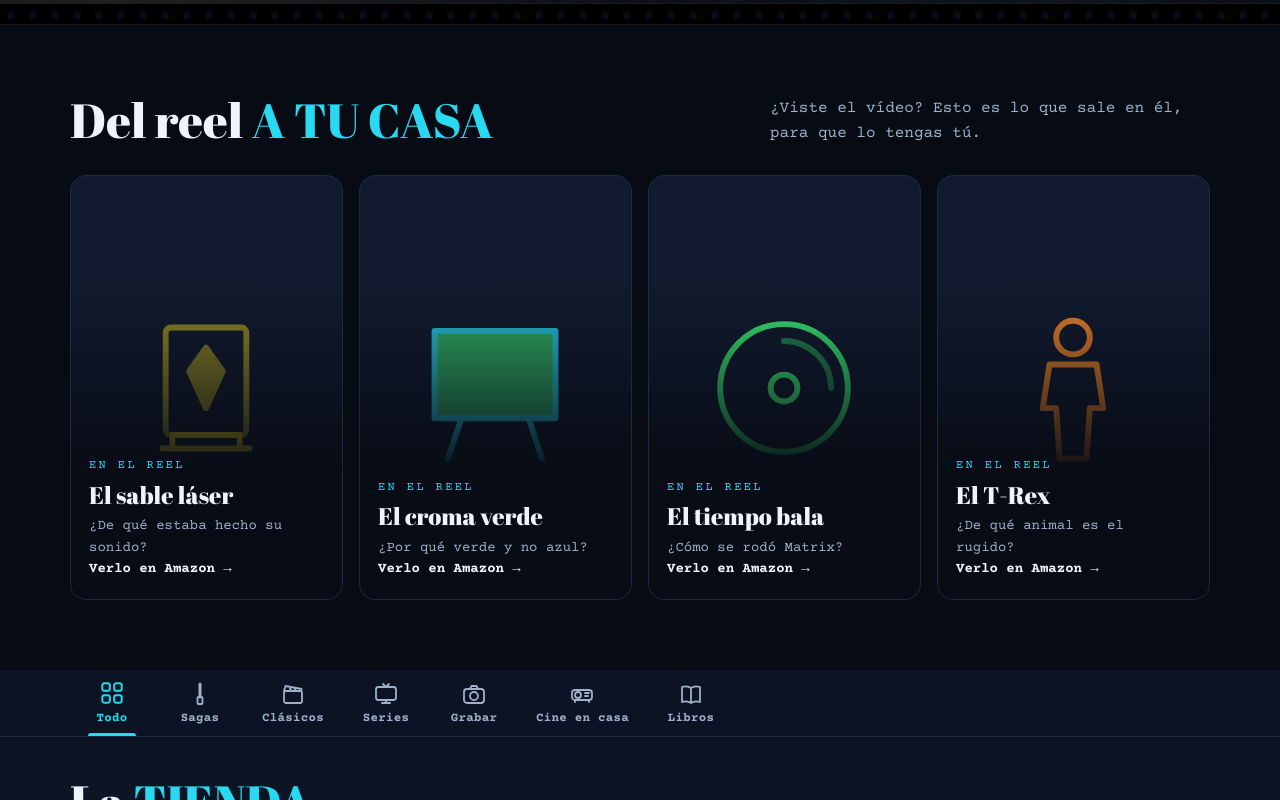
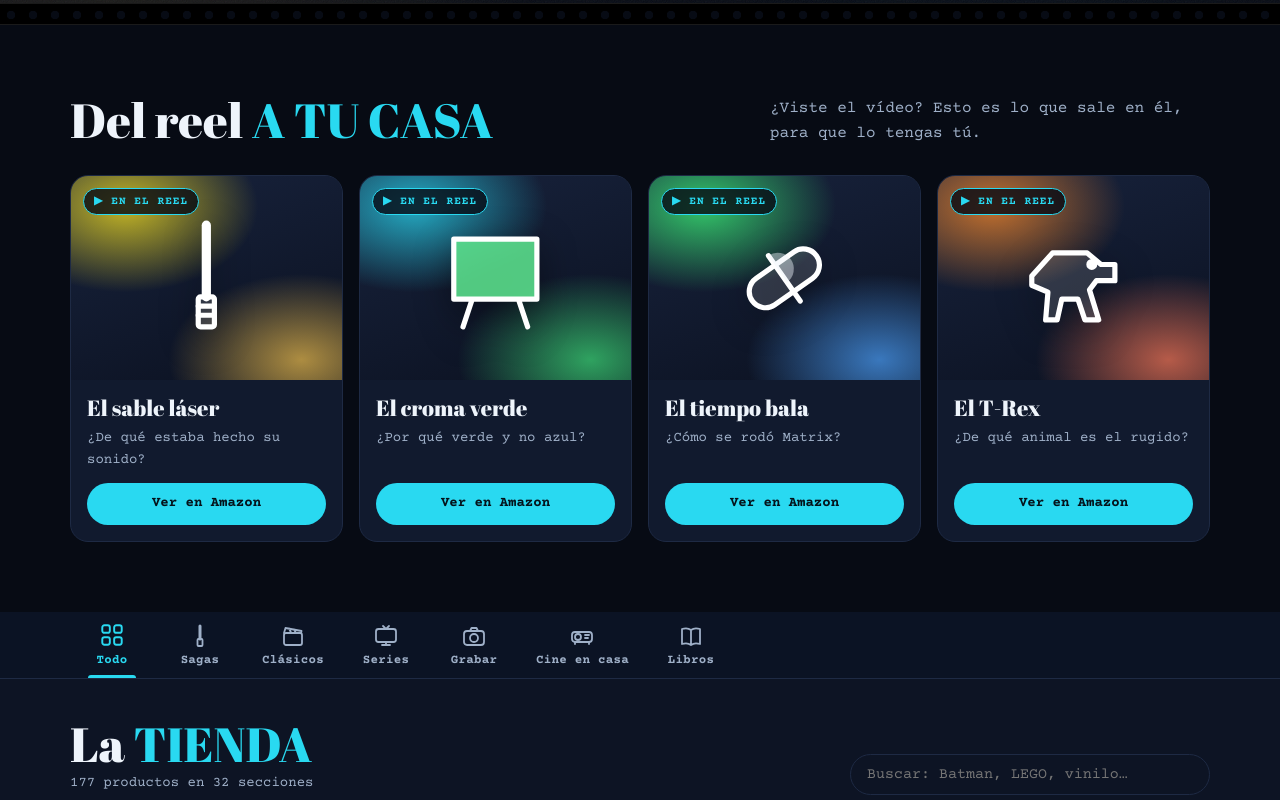
Before and after one commit to celuloidewebs/tienda, a plain HTML site: page index.html in a window 1280 px wide. Shown: the part 653-1453 px from the top of the page. Drawn offline with nearby package versions, Linux system fonts and the light colour scheme; a web font is replaced by a local one.

Commit message:
Del reel a tu casa: tarjetas como las cajas
Co-Authored-By: Claude Opus 5.5 <noreply@anthropic.com>

```diff
--- a/index.html
+++ b/index.html
@@ -347,6 +347,38 @@ section{padding:70px 0}
   .ver-todos{width:100%}
 }
 
+
+/* Del reel a tu casa: misma caja que los productos */
+.reel2{display:flex;flex-direction:column;text-decoration:none;color:inherit;background:var(--panel);
+  border:1px solid var(--linea);border-radius:18px;overflow:hidden;
+  transition:transform .25s cubic-bezier(.2,.8,.2,1), border-color .25s, box-shadow .25s}
+.reel2:hover{transform:translateY(-4px);border-color:color-mix(in srgb, var(--c) 70%, transparent);
+  box-shadow:0 16px 40px -12px color-mix(in srgb, var(--c) 45%, transparent)}
+.reel2 .foto{position:relative;aspect-ratio:4/3;display:grid;place-items:center;overflow:hidden;
+  background:
+    radial-gradient(70% 60% at 20% 15%, color-mix(in srgb, var(--c) 75%, transparent), transparent 70%),
+    radial-gradient(70% 60% at 85% 90%, color-mix(in srgb, var(--t) 70%, transparent), transparent 70%),
+    linear-gradient(160deg, #18233d, #0b1120)}
+.reel2 .foto svg{width:46%;height:auto;filter:drop-shadow(0 10px 18px rgba(0,0,0,.45));transition:transform .35s cubic-bezier(.2,.8,.2,1)}
+.reel2:hover .foto svg{transform:scale(1.06) rotate(-2deg)}
+.reel2 .en-reel{position:absolute;top:12px;left:12px;background:rgba(7,11,20,.8);color:var(--cian);
+  border:1px solid var(--cian);border-radius:999px;padding:4px 10px 3px;font-size:11px;font-weight:700;letter-spacing:.1em;text-transform:uppercase}
+.reel2 .info{padding:16px;display:flex;flex-direction:column;gap:8px;flex:1}
+.reel2 h3{font-family:"Abril Fatface",serif;font-weight:400;font-size:22px;line-height:1.1}
+.reel2 p{color:var(--suave);font-size:14px;flex:1}
+.reel2 .amazon{display:block;text-align:center;background:var(--cian);color:#04121a;border-radius:999px;padding:10px 12px;font-weight:700;font-size:14px;margin-top:4px}
+@media (max-width:860px){
+  .reels{gap:12px}
+  .reel2{border-radius:14px}
+  .reel2 .info{padding:12px;gap:6px}
+  .reel2 h3{font-size:17px}
+  .reel2 p{font-size:12.5px}
+  .reel2 .amazon{font-size:12.5px;padding:9px 6px;white-space:nowrap}
+  .reel2 .en-reel{font-size:9.5px;top:8px;left:8px;padding:3px 8px 2px}
+  .reel2 .foto{aspect-ratio:1/1;padding-top:22px}
+  .reel2 .foto svg{width:52%}
+}
+
 /* Banda */
 .banda{
   background:linear-gradient(90deg,var(--cian),#7ae9f8);color:#04121a;
@@ -583,17 +615,7 @@ document.getElementById("anio").textContent = new Date().getFullYear();
 document.getElementById("cuenta").textContent = `${TODOS.length} productos en ${SECCIONES.length} secciones`;
 
 const secPorId = Object.fromEntries(SECCIONES.map(s => [s.id, s]));
-document.getElementById("reels-grid").innerHTML = REELS.map(r => {
-  const c = (secPorId[r.saga]||{}).color || "#29d9f1";
-  return `
-  <a class="reel" href="${enlace(r.busca)}" ${attrs}>
-    <div class="fondo">${dibujo(r.tipo, c)}</div>
-    <div class="txt">
-      <div class="pre">En el reel</div>
-      <h3>${r.titulo}</h3>
-      <div class="ver">${r.reel}<br><b>Verlo en Amazon →</b></div>
-    </div>
-  </a>`}).join("");
+
 
 const DESC_GRUPO = {
   sagas:"Las que vuelves a ver cada año.",
@@ -725,6 +747,23 @@ function pintar(){
   }
 }
 pintar();
+
+/* ---------- Del reel a tu casa ---------- */
+document.getElementById("reels-grid").innerHTML = REELS.map(r => {
+  const sec = secPorId[r.saga] || {color:"#29d9f1", id:""};
+  const dib = EMBLEMAS[sec.id] && r.tipo!=="croma" ? EMBLEMAS[sec.id] : (ICONOS[r.tipo]||ICONOS.disco);
+  return `
+  <a class="reel2" href="${enlace(r.busca)}" ${attrs} style="--c:${sec.color};--t:${COLOR_TIPO[r.tipo]||"#29d9f1"}">
+    <div class="foto">
+      <span class="en-reel">▶ En el reel</span>
+      <svg viewBox="-4 -4 108 108" fill="rgba(255,255,255,.14)" stroke="#fff" stroke-width="4.5" stroke-linecap="round" stroke-linejoin="round" aria-hidden="true">${dib}</svg>
+    </div>
+    <div class="info">
+      <h3>${esc(r.titulo)}</h3>
+      <p>${esc(r.reel)}</p>
+      <span class="amazon">Ver en Amazon</span>
+    </div>
+  </a>`}).join("");
 </script>
 </body>
 </html>
```
